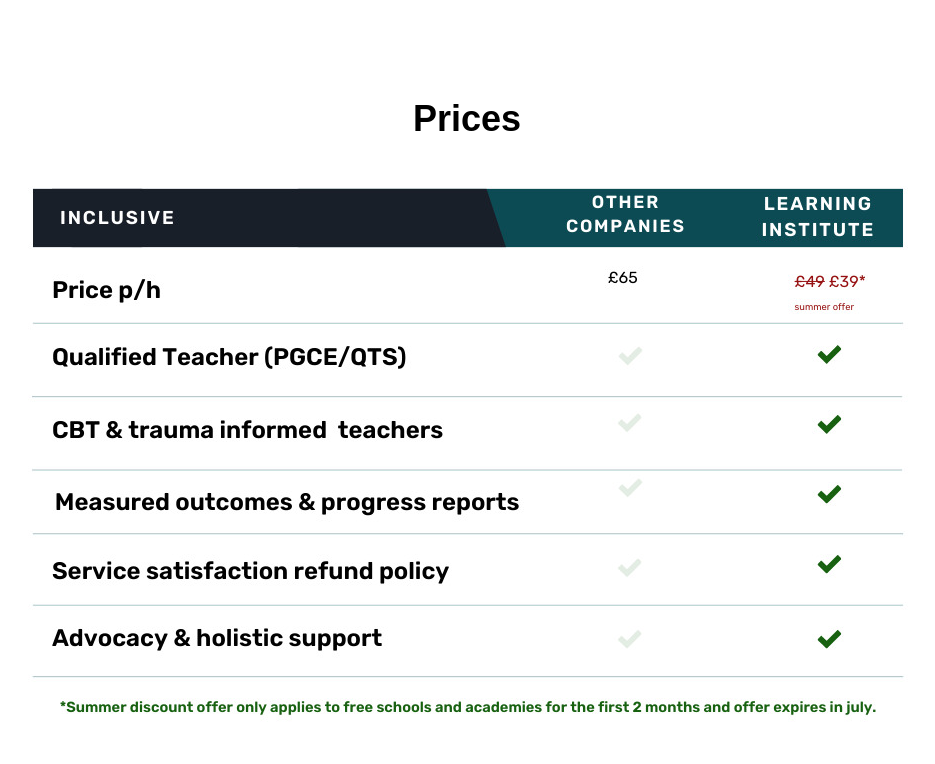
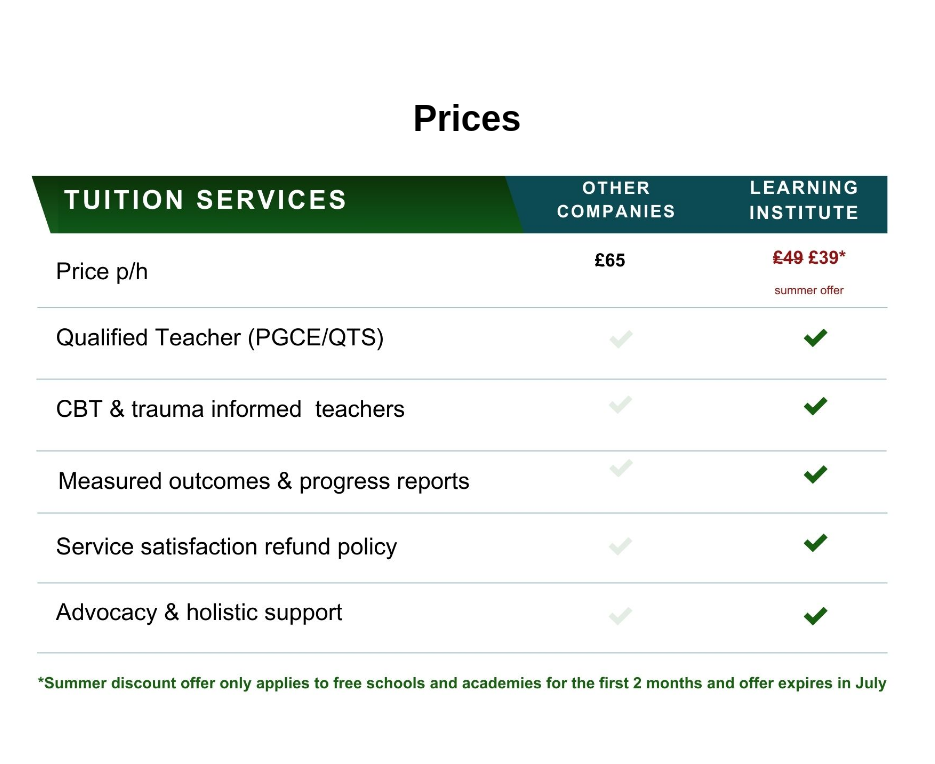
Before and after one commit to AbdulSufi/The-Learning-Institute-New-, a React (Create React App) app: page /prices in a window 1280 px wide. Shown: the part 802-1566 px from the top of the page, without its empty margins (173-1108 px from the left). Built offline with nearby package versions, Linux system fonts and the light colour scheme.

Commit message:
Update Prices Section

```diff
--- a/src/App.css
+++ b/src/App.css
@@ -505,13 +505,11 @@ footer {
 .pricesSection{
   text-align: center;
   width: 100%;
-  align-items: center;
   margin-top: 100px;
 }
 
 .pricesImage{
-  width: 100%;
-  padding: 30px 0 0 0;
+ width: 80%;
 }
 
 
--- a/src/Components/Header.js
+++ b/src/Components/Header.js
@@ -10,7 +10,7 @@ export default function Header() {
         <div class="text-box">
           <h1>Learning Institute</h1>
           <p>
-          Providing tailored tuition to Primary and Secondary school students, our team of outstanding qualified teachers specialise in meeting diverse pupil needs, including Special Educational Needs (SEN), Looked After Children (LAC) and pupils in Alternative Provision (AP). We prioritise a holistic approach to education which is why all our tutors utilise trauma-informed practices and cognitive behaviour therapy to meet pupil needs.
+          Providing tailored tuition to Primary and Secondary school students, our team of outstanding qualified teachers specialise in meeting diverse pupil needs, including Special Educational Needs (SEN), Looked After Children (LAC) and pupils in Alternative Provision (AP). We prioritise a holistic approach to education which is why all our tutors utilise trauma-informed practices and cognitive behaviour therapy.
           </p>
           <a href="mailto:Info@learning-institute.co.uk" class="hero-btn">
             CONTACT US <br></br>
--- a/src/Components/Prices.js
+++ b/src/Components/Prices.js
@@ -1,5 +1,5 @@
 import React from "react";
-import serviceTable from "../images/servicesTableNew.jpg";
+import serviceTable from "../images/servicesTableNew (2).jpg";
 export default Prices;
 
 function Prices() {
@@ -7,8 +7,8 @@ function Prices() {
         <div className="pricesSection">
             <h1> Prices</h1>
 
-            <div className="pricesImage">
-                <img src={serviceTable} />
+            <div className="pricesContainer">
+                <img className="pricesImage" src={serviceTable} />
             </div>
 
         </div>
```
Also changed, not shown: src/images/servicesTableNew (2).jpg (added).
